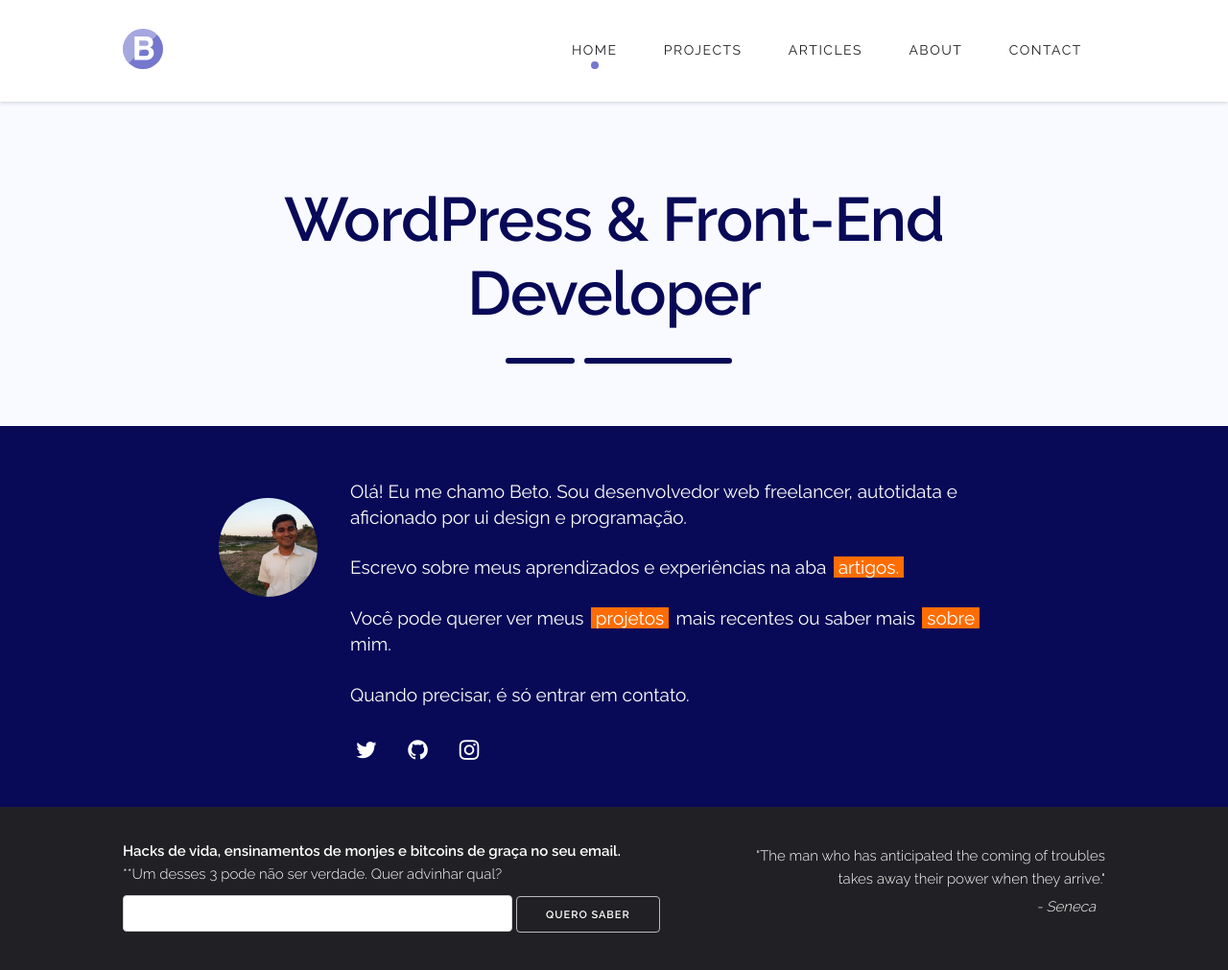
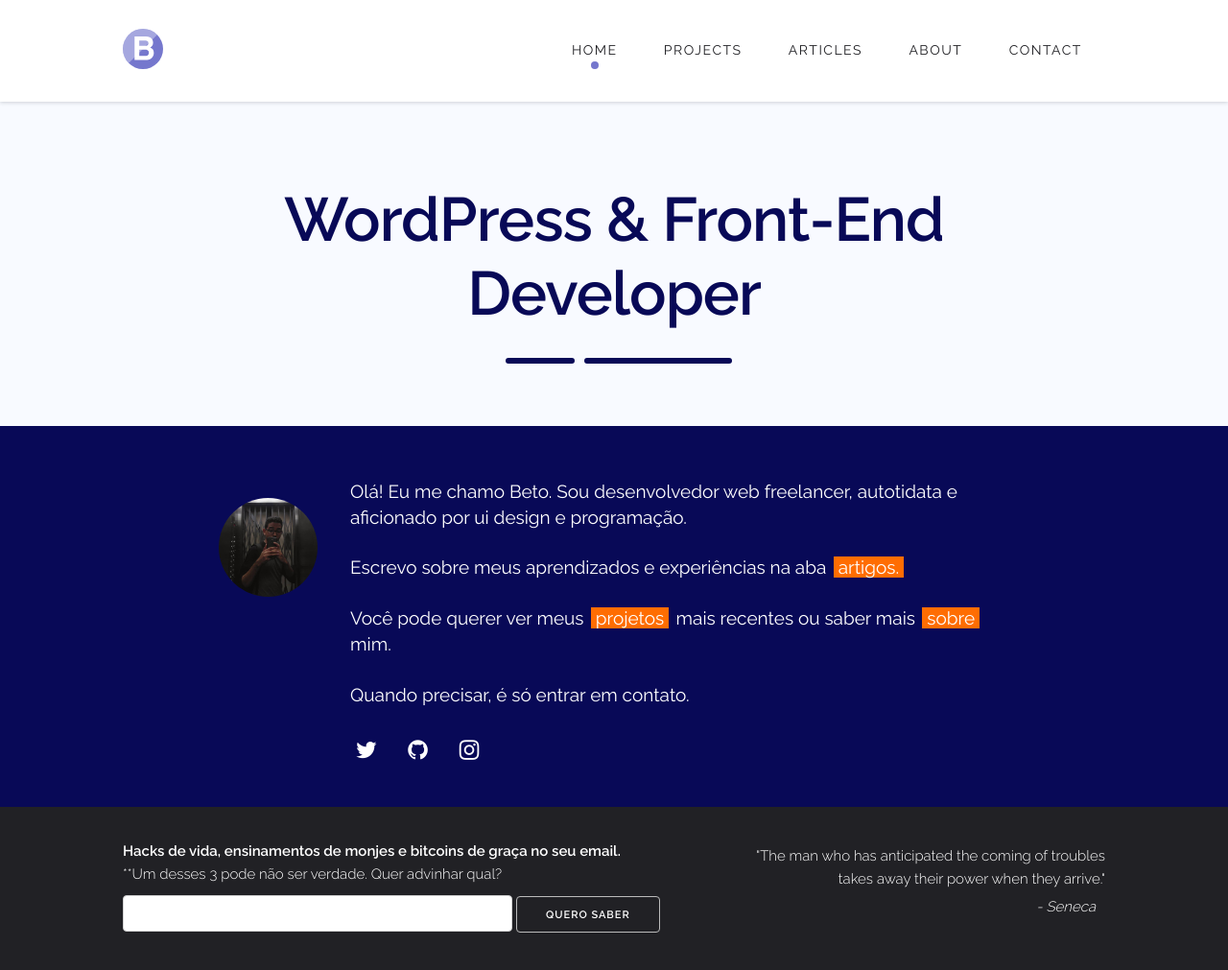
Before and after one commit to betodasilva/betodasilva.github.io, a Jekyll site: the page built from index.md, in a window 1280 px wide. Shown: the whole page at 96% size. Built offline with Jekyll 4.4.1, drawn with Linux system fonts in a browser that asks for light colours.

Commit message:
Change home picture

```diff
--- a/_layouts/home.html
+++ b/_layouts/home.html
@@ -21,7 +21,7 @@ layout: default
     <div class="row">
   <div class="two columns">
     <div class="picture">
-      <img src="images/avatar.png"/>
+      <img src="images/betoo.jpg"/>
     </div>
   </div>
   <div class="ten columns">
```
Also changed, not shown: images/avatar.png (deleted), images/betoo.jpg (added).
